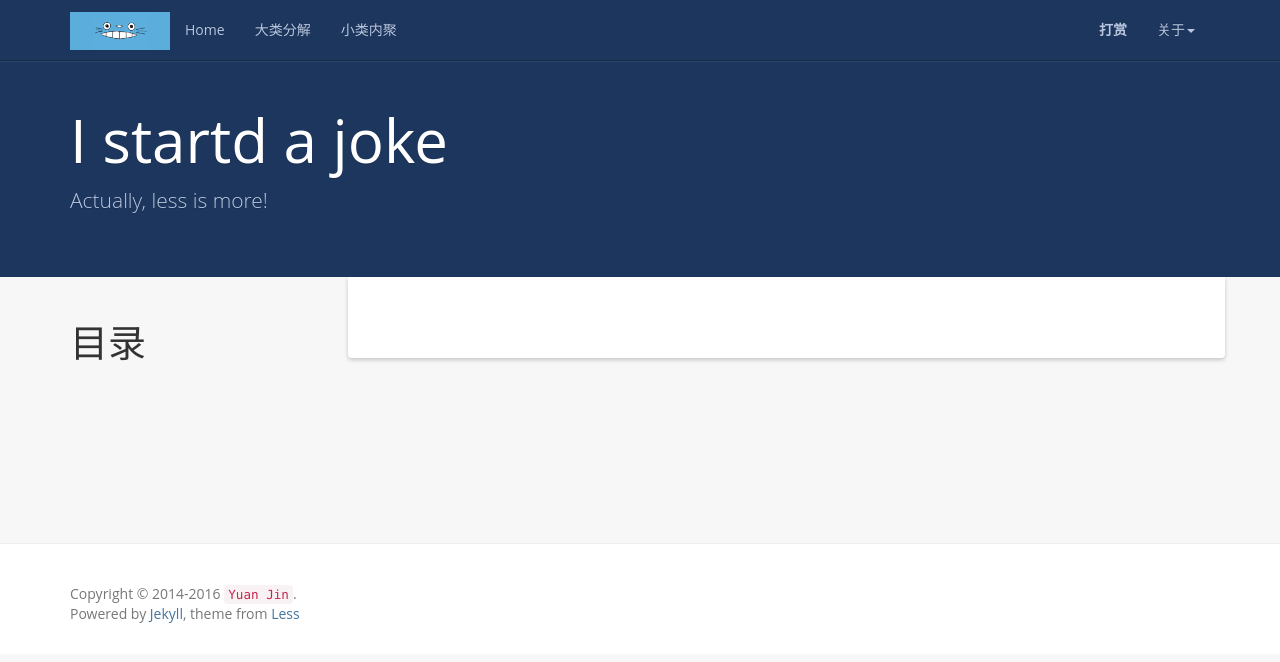
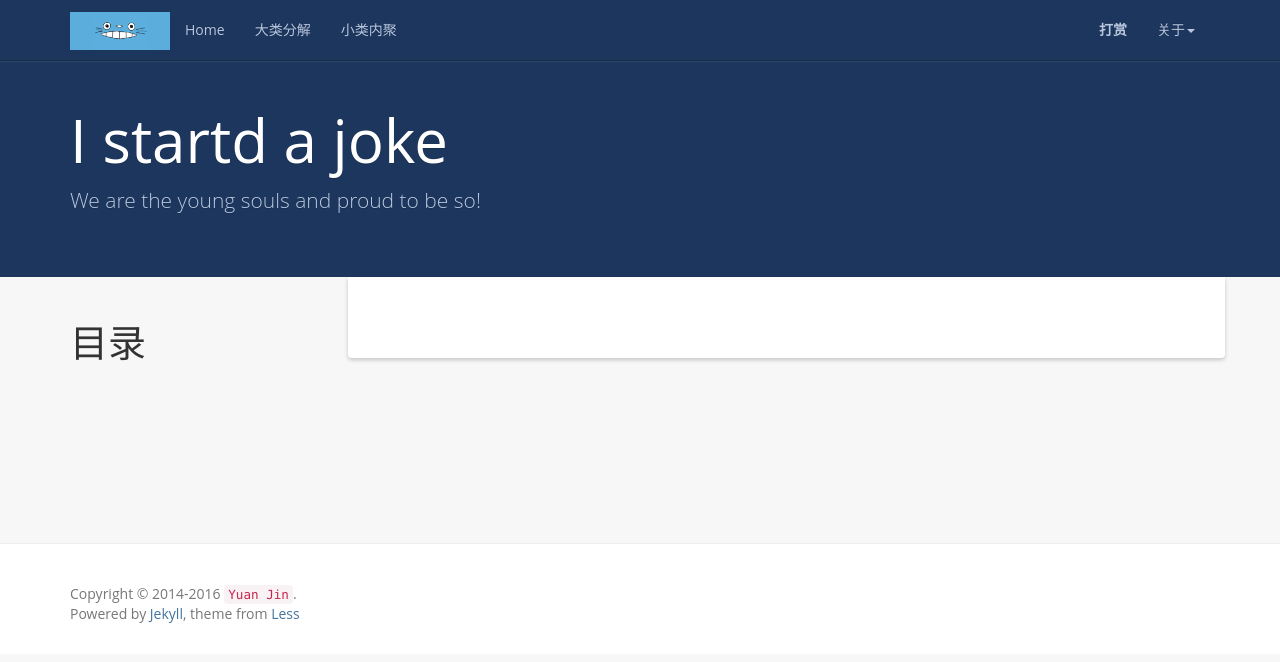
Before and after one commit to blurryfac/blurryfac.github.io, a Jekyll site: the page built from index.html, in a window 1280 px wide. Shown: the top 662 px of the page. Built offline with Jekyll 4.4.1, drawn with Linux system fonts in a browser that asks for light colours; the list of posts is cut into pages by our own code; comment, search, counter and statistics services are not loaded.

Commit message:
十一次

```diff
--- a/_config.yml
+++ b/_config.yml
@@ -2,14 +2,14 @@
 name: I startd a joke
 email:
 author: Yuan Jin
-url: http://www.hifreud.com
-resume_site: http://www.hifreud.com/Resume.io/
+url:
+resume_site:
 github:
 baseurl: ""
-description: Actually, less is more!
+description: We are the young souls and proud to be so!
 meta_description: 浮生何如;个人博客;自律给我自由！
-motto: It's our wits that make us men.
-banner: 自律给我自由！。
+motto: Can you feel my love?
+banner:
 
 #permalink: /:categories/:year/:month/:day/:title/
 permalink: /:year/:month/:day/:title/
@@ -17,7 +17,7 @@ paginate: 10
 
 exclude: ['README.md', 'Gemfile.lock', 'Gemfile', 'Rakefile']
 
-github_username: luoyan35714
+github_username: blurryfac
 highlighter: rouge
 
 # Build settings
```
